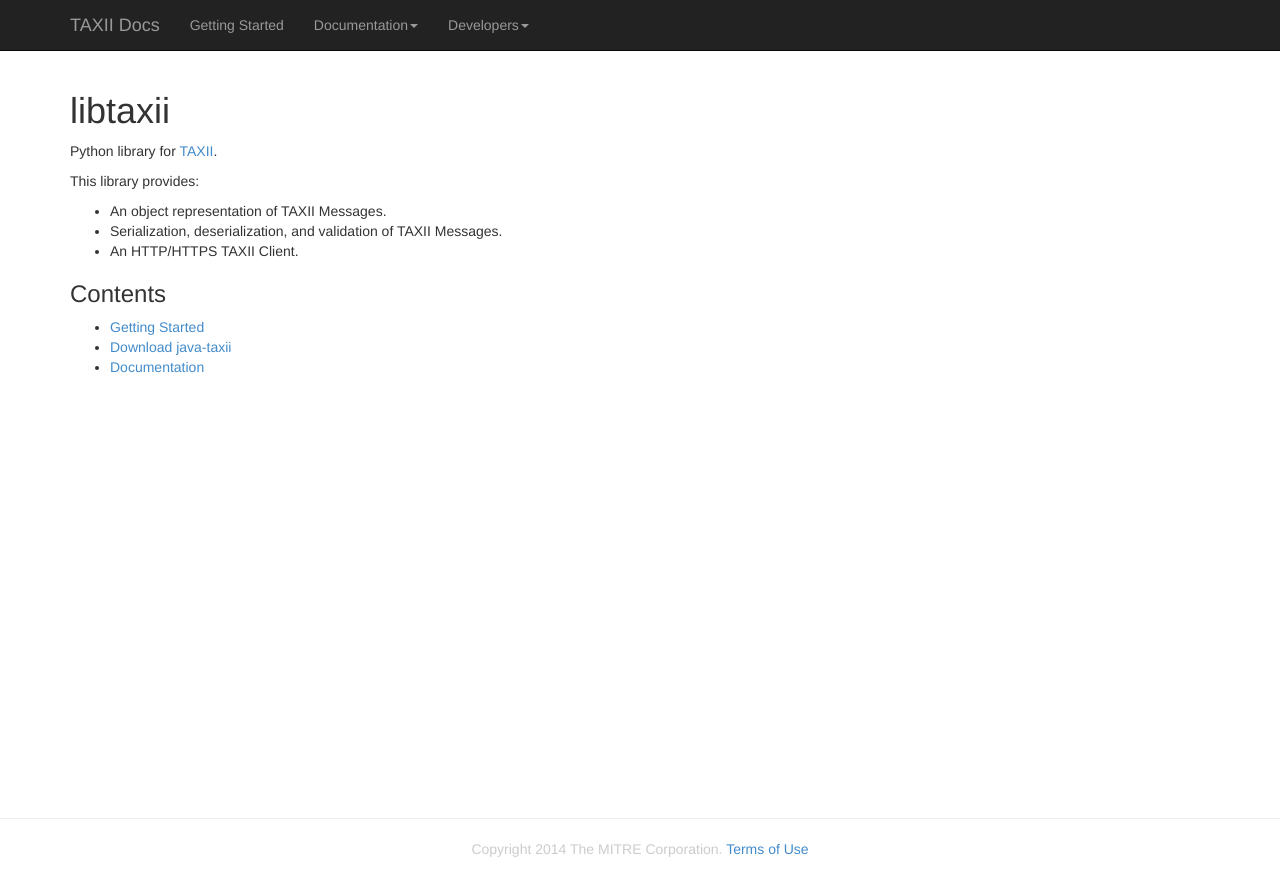
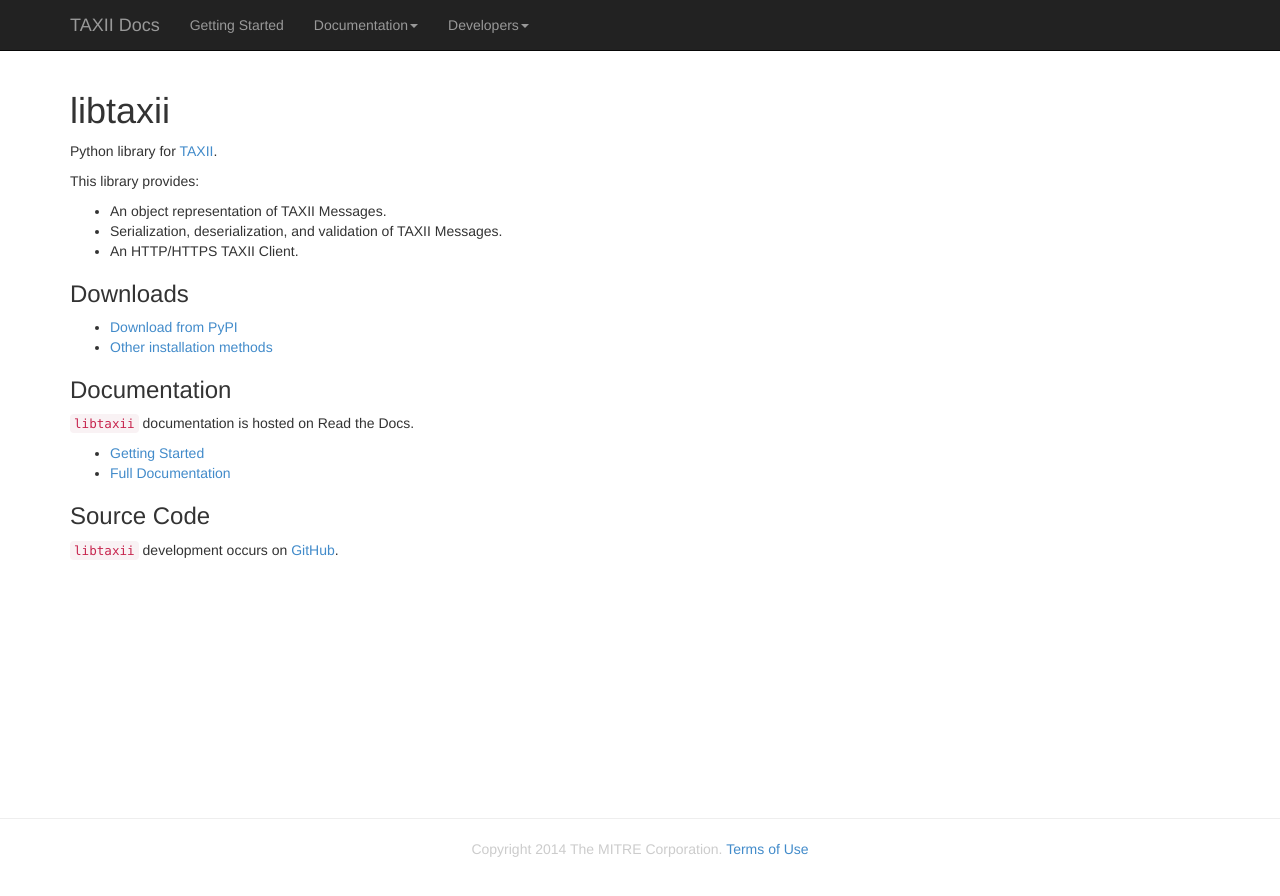
Before and after one commit to TAXIIProject/taxiiproject.github.io, a Jekyll site: the page built from developers/libtaxii/index.md, in a window 1280 px wide. Shown: the top 896 px of the page. Built offline with Jekyll 4.4.1, drawn with Linux system fonts in a browser that asks for light colours; Markdown is read by kramdown in place of the engine named in the settings.

Commit message:
Clean up Python pages

```diff
--- a/developers/libtaxii/index.md
+++ b/developers/libtaxii/index.md
@@ -11,8 +11,18 @@ This library provides:
 * Serialization, deserialization, and validation of TAXII Messages.
 * An HTTP/HTTPS TAXII Client.
 
-### Contents
+### Downloads
+
+* [Download from PyPI](https://pypi.python.org/pypi/libtaxii/)
+* [Other installation methods](http://libtaxii.readthedocs.org/en/latest/installation.html)
+
+### Documentation
+
+`libtaxii` documentation is hosted on Read the Docs.
 
 * [Getting Started](http://libtaxii.readthedocs.org/en/latest/getting_started.html)
-* [Download java-taxii](https://pypi.python.org/pypi/libtaxii/)
-* [Documentation](http://libtaxii.readthedocs.org/en/latest/)
+* [Full Documentation](http://libtaxii.readthedocs.org/en/latest/)
+
+### Source Code
+
+`libtaxii` development occurs on [GitHub](https://github.com/TAXIIProject/libtaxii).
```
Also changed, not shown: developers/taxii-services/index.md (+13 -3 lines).
